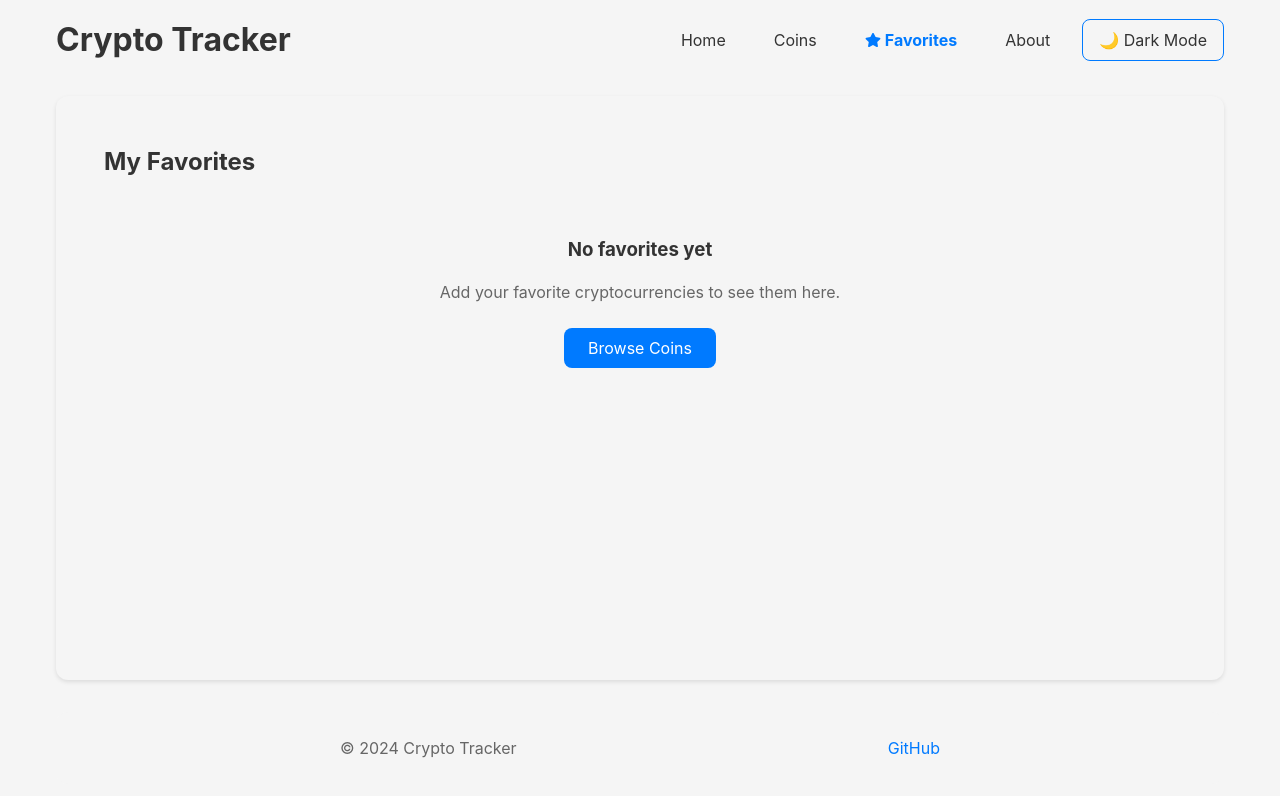
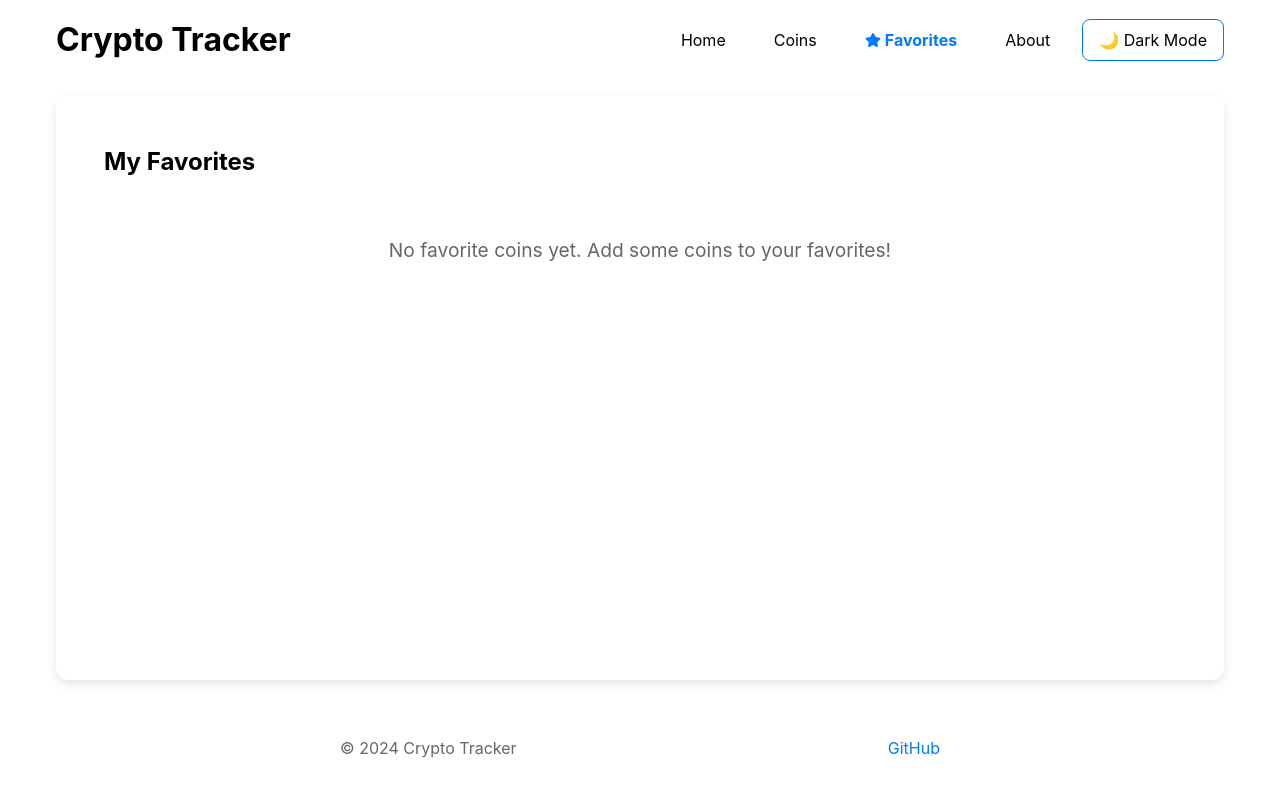
Before and after one commit to azerckid/2025_crypto_tracker, a React (Vite) app: page /favorites in a window 1280 px wide. Shown: the top 796 px of the page. Built offline with nearby package versions, Linux system fonts and the light colour scheme.

Commit message:
Migrate favorites storage to IndexedDB and fix type errors

```diff
--- a/src/hooks/useFavorites.ts
+++ b/src/hooks/useFavorites.ts
@@ -1,20 +1,18 @@
 import { useState, useEffect } from 'react';
 import { Coin } from '../api/coins';
-
-const FAVORITES_KEY = 'crypto_favorites';
+import { db } from '../utils/indexedDB';
 
 export const useFavorites = () => {
     const [favorites, setFavorites] = useState<Coin[]>([]);
     const [isLoading, setIsLoading] = useState(true);
 
-    // 초기 로드 시 localStorage에서 즐겨찾기 가져오기
+    // 초기 로드 시 IndexedDB에서 즐겨찾기 가져오기
     useEffect(() => {
-        const loadFavorites = () => {
+        const loadFavorites = async () => {
             try {
-                const storedFavorites = localStorage.getItem(FAVORITES_KEY);
-                if (storedFavorites) {
-                    setFavorites(JSON.parse(storedFavorites));
-                }
+                await db.openDB();
+                const storedFavorites = await db.getAll();
+                setFavorites(storedFavorites);
             } catch (error) {
                 console.error('Error loading favorites:', error);
             } finally {
@@ -26,33 +24,46 @@ export const useFavorites = () => {
     }, []);
 
     // 즐겨찾기 추가
-    const addFavorite = (coin: Coin) => {
+    const addFavorite = async (coin: Coin) => {
         if (favorites.length >= 5) {
             alert('즐겨찾기는 최대 5개까지만 추가할 수 있습니다.');
             return false;
         }
 
-        if (favorites.some(fav => fav.id === coin.id)) {
-            alert('이미 즐겨찾기에 추가된 코인입니다.');
+        try {
+            const exists = await db.has(coin.id);
+            if (exists) {
+                alert('이미 즐겨찾기에 추가된 코인입니다.');
+                return false;
+            }
+
+            await db.add(coin);
+            setFavorites(prev => [...prev, coin]);
+            return true;
+        } catch (error) {
+            console.error('Error adding favorite:', error);
             return false;
         }
-
-        const newFavorites = [...favorites, coin];
-        setFavorites(newFavorites);
-        localStorage.setItem(FAVORITES_KEY, JSON.stringify(newFavorites));
-        return true;
     };
 
     // 즐겨찾기 제거
-    const removeFavorite = (coinId: string) => {
-        const newFavorites = favorites.filter(coin => coin.id !== coinId);
-        setFavorites(newFavorites);
-        localStorage.setItem(FAVORITES_KEY, JSON.stringify(newFavorites));
+    const removeFavorite = async (coinId: string) => {
+        try {
+            await db.remove(coinId);
+            setFavorites(prev => prev.filter(coin => coin.id !== coinId));
+        } catch (error) {
+            console.error('Error removing favorite:', error);
+        }
     };
 
     // 즐겨찾기 여부 확인
-    const isFavorite = (coinId: string) => {
-        return favorites.some(coin => coin.id === coinId);
+    const isFavorite = async (coinId: string) => {
+        try {
+            return await db.has(coinId);
+        } catch (error) {
+            console.error('Error checking favorite status:', error);
+            return false;
+        }
     };
 
     return {
--- a/src/pages/Coins.tsx
+++ b/src/pages/Coins.tsx
@@ -11,7 +11,6 @@ import SortSection from '../components/filters/SortSection';
 import LoadingSpinner from '../components/loading/LoadingSpinner';
 import ErrorMessage from '../components/error/ErrorMessage';
 import useDebounce from '../hooks/useDebounce';
-import useFavorites from '../hooks/useFavorites';
 
 const CoinsContainer = styled.div`
   padding: ${props => props.theme.spacing.md};
@@ -46,7 +45,6 @@ const Coins = () => {
   const [searchParams, setSearchParams] = useSearchParams();
   const [page, setPage] = useState(1);
   const perPage = 20;
-  const { addFavorite, removeFavorite, isFavorite } = useFavorites();
 
   // URL 파라미터에서 검색, 필터, 정렬 상태 가져오기
   const searchQuery = searchParams.get('search') || '';
@@ -177,14 +175,6 @@ const Coins = () => {
     });
   };
 
-  const handleToggleFavorite = (coin: Coin) => {
-    if (isFavorite(coin.id)) {
-      removeFavorite(coin.id);
-    } else {
-      addFavorite(coin);
-    }
-  };
-
   const isLoading = isCoinsLoading || isSearchLoading || isSearchCoinsLoading;
 
   if (isLoading) {
@@ -244,8 +234,6 @@ const Coins = () => {
             <CoinCard
               key={coin.id}
               coin={coin}
-              isFavorite={isFavorite(coin.id)}
-              onToggleFavorite={() => handleToggleFavorite(coin)}
             />
           ))
         )}
--- a/src/pages/Favorites.tsx
+++ b/src/pages/Favorites.tsx
@@ -1,13 +1,12 @@
-import { useNavigate } from 'react-router-dom';
+import { useQuery } from '@tanstack/react-query';
 import styled from 'styled-components';
-import { useQuery } from '@tanstack/react-query';
-import { fetchCoins, Coin } from '../api/coins';
+import { fetchCoins } from '../api/coins';
+import { useFavorites } from '../hooks/useFavorites';
 import CoinCard from '../components/cards/CoinCard';
 import LoadingSpinner from '../components/loading/LoadingSpinner';
 import ErrorMessage from '../components/error/ErrorMessage';
-import useFavorites from '../hooks/useFavorites';
 
-const FavoritesContainer = styled.div`
+const Container = styled.div`
     padding: ${props => props.theme.spacing.md};
 `;
 
@@ -16,59 +15,30 @@ const Title = styled.h2`
     margin-bottom: ${props => props.theme.spacing.lg};
 `;
 
-const FavoritesList = styled.div`
+const CoinsList = styled.div`
     display: flex;
     flex-direction: column;
     gap: ${props => props.theme.spacing.md};
 `;
 
-const EmptyStateContainer = styled.div`
-  display: flex;
-  flex-direction: column;
-  align-items: center;
-  justify-content: center;
+const EmptyMessage = styled.div`
+    text-align: center;
     padding: ${props => props.theme.spacing.xl};
-  text-align: center;
-`;
-
-const EmptyStateTitle = styled.h3`
-  color: ${props => props.theme.colors.text};
-  margin-bottom: ${props => props.theme.spacing.md};
-`;
-
-const EmptyStateText = styled.p`
     color: ${props => props.theme.colors.textSecondary};
-  margin-bottom: ${props => props.theme.spacing.lg};
-`;
-
-const BrowseButton = styled.button`
-  padding: ${props => props.theme.spacing.sm} ${props => props.theme.spacing.lg};
-  background-color: ${props => props.theme.colors.primary};
-  color: white;
-  border: none;
-  border-radius: ${props => props.theme.borderRadius.md};
-  cursor: pointer;
-  transition: background-color 0.2s ease;
-
-  &:hover {
-    opacity: 0.9;
-  }
+    font-size: 1.2rem;
 `;
 
 const Favorites = () => {
-    const navigate = useNavigate();
-    const { favorites, isLoading: isFavoritesLoading, removeFavorite } = useFavorites();
+    const { favorites, isLoading: isFavoritesLoading } = useFavorites();
 
     // 즐겨찾기 코인의 최신 데이터 가져오기
-    const { data: coins, isLoading: isCoinsLoading, isError, refetch } = useQuery<Coin[]>({
-        queryKey: ['coins', 'favorites'],
-        queryFn: () => fetchCoins(1, 100), // 더 많은 결과를 가져옴
-        enabled: favorites.length > 0,
-        staleTime: 5 * 60 * 1000, // 5 minutes
+    const { data: updatedCoins, isLoading: isCoinsLoading, isError, refetch } = useQuery({
+        queryKey: ['favoriteCoins', favorites.map(f => f.id)],
+        queryFn: () => fetchCoins(1, 100),
+        enabled: favorites.length > 0
     });
 
-    // 즐겨찾기 코인의 최신 데이터 필터링
-    const favoriteCoins = coins?.filter(coin =>
+    const favoriteCoins = updatedCoins?.filter(coin =>
         favorites.some(fav => fav.id === coin.id)
     ) || [];
 
@@ -76,50 +46,41 @@ const Favorites = () => {
 
     if (isLoading) {
         return (
-            <FavoritesContainer>
+            <Container>
                 <LoadingSpinner message="Loading favorites..." />
-            </FavoritesContainer>
+            </Container>
         );
     }
 
     if (isError) {
         return (
-            <FavoritesContainer>
+            <Container>
                 <ErrorMessage
                     message="Error loading coin data. Please try again later."
                     onRetry={() => refetch()}
                 />
-            </FavoritesContainer>
+            </Container>
         );
     }
 
     return (
-        <FavoritesContainer>
+        <Container>
             <Title>My Favorites</Title>
-
             {favorites.length === 0 ? (
-                <EmptyStateContainer>
-                    <EmptyStateTitle>No favorites yet</EmptyStateTitle>
-                    <EmptyStateText>
-                        Add your favorite cryptocurrencies to see them here.
-                    </EmptyStateText>
-                    <BrowseButton onClick={() => navigate('/coins')}>
-                        Browse Coins
-                    </BrowseButton>
-                </EmptyStateContainer>
+                <EmptyMessage>
+                    No favorite coins yet. Add some coins to your favorites!
+                </EmptyMessage>
             ) : (
-                <FavoritesList>
+                <CoinsList>
                     {favoriteCoins.map((coin) => (
                         <CoinCard
                             key={coin.id}
                             coin={coin}
-                            isFavorite={true}
-                            onToggleFavorite={() => removeFavorite(coin.id)}
                         />
                     ))}
-                </FavoritesList>
+                </CoinsList>
             )}
-        </FavoritesContainer>
+        </Container>
     );
 };
 
--- a/src/styles/theme.ts
+++ b/src/styles/theme.ts
@@ -1,55 +1,86 @@
-import { DefaultTheme } from 'styled-components';
+export interface Theme {
+    colors: {
+        primary: string;
+        surface: string;
+        text: string;
+        textSecondary: string;
+        error: string;
+        success: string;
+        cardBg: string;
+        danger: string;
+    };
+    spacing: {
+        xs: string;
+        sm: string;
+        md: string;
+        lg: string;
+        xl: string;
+    };
+    borderRadius: {
+        sm: string;
+        md: string;
+        lg: string;
+    };
+    shadows: {
+        sm: string;
+        md: string;
+    };
+}
 
-export const lightTheme: DefaultTheme = {
+export const lightTheme: Theme = {
     colors: {
         primary: '#007AFF',
-        surface: '#F5F5F5',
-        text: '#333333',
+        surface: '#FFFFFF',
+        text: '#000000',
         textSecondary: '#666666',
         error: '#FF3B30',
         success: '#34C759',
+        cardBg: '#FFFFFF',
+        danger: '#FF3B30'
     },
     spacing: {
-        xs: '0.25rem',
-        sm: '0.5rem',
-        md: '1rem',
-        lg: '1.5rem',
-        xl: '2rem',
+        xs: '4px',
+        sm: '8px',
+        md: '16px',
+        lg: '24px',
+        xl: '32px'
     },
     borderRadius: {
         sm: '4px',
         md: '8px',
-        lg: '12px',
+        lg: '12px'
     },
     shadows: {
-        sm: '0 1px 2px rgba(0, 0, 0, 0.05)',
-        md: '0 2px 4px rgba(0, 0, 0, 0.1)',
-    },
+        sm: '0 2px 4px rgba(0, 0, 0, 0.1)',
+        md: '0 4px 8px rgba(0, 0, 0, 0.1)'
+    }
 };
 
-export const darkTheme: DefaultTheme = {
+export const darkTheme: Theme = {
     colors: {
         primary: '#0A84FF',
         surface: '#1C1C1E',
         text: '#FFFFFF',
-        textSecondary: '#EBEBF5',
+        textSecondary: '#8E8E93',
         error: '#FF453A',
         success: '#32D74B',
+        cardBg: '#2C2C2E',
+        danger: '#FF453A'
     },
     spacing: {
-        xs: '0.25rem',
-        sm: '0.5rem',
-        md: '1rem',
-        lg: '1.5rem',
-        xl: '2rem',
+        xs: '4px',
+        sm: '8px',
+        md: '16px',
+        lg: '24px',
+        xl: '32px'
     },
     borderRadius: {
         sm: '4px',
         md: '8px',
-        lg: '12px',
+        lg: '12px'
     },
     shadows: {
-        sm: '0 1px 2px rgba(0, 0, 0, 0.2)',
-        md: '0 2px 4px rgba(0, 0, 0, 0.3)',
-    },
+        sm: '0 2px 4px rgba(0, 0, 0, 0.2)',
+        md: '0 4px 8px rgba(0, 0, 0, 0.2)'
+    }
 };
--- /dev/null
+++ b/src/utils/indexedDB.ts
@@ -0,0 +1,93 @@
+import { Coin } from '../api/coins';
+
+class IndexedDBWrapper {
+    private db: IDBDatabase | null = null;
+    private readonly DB_NAME = 'crypto_tracker';
+    private readonly DB_VERSION = 1;
+    private readonly STORE_NAME = 'favorites';
+
+    async openDB(): Promise<void> {
+        return new Promise((resolve, reject) => {
+            const request = indexedDB.open(this.DB_NAME, this.DB_VERSION);
+
+            request.onerror = () => reject(request.error);
+            request.onsuccess = () => {
+                this.db = request.result;
+                resolve();
+            };
+
+            request.onupgradeneeded = (event) => {
+                const db = (event.target as IDBOpenDBRequest).result;
+                if (!db.objectStoreNames.contains(this.STORE_NAME)) {
+                    db.createObjectStore(this.STORE_NAME, { keyPath: 'id' });
+                }
+            };
+        });
+    }
+
+    async getAll(): Promise<Coin[]> {
+        return new Promise((resolve, reject) => {
+            if (!this.db) {
+                reject(new Error('Database not initialized'));
+                return;
+            }
+
+            const transaction = this.db.transaction(this.STORE_NAME, 'readonly');
+            const store = transaction.objectStore(this.STORE_NAME);
+            const request = store.getAll();
+
+            request.onsuccess = () => resolve(request.result);
+            request.onerror = () => reject(request.error);
+        });
+    }
+
+    async add(coin: Coin): Promise<void> {
+        return new Promise((resolve, reject) => {
+            if (!this.db) {
+                reject(new Error('Database not initialized'));
+                return;
+            }
+
+            const transaction = this.db.transaction(this.STORE_NAME, 'readwrite');
+            const store = transaction.objectStore(this.STORE_NAME);
+            const request = store.add(coin);
+
+            request.onsuccess = () => resolve();
+            request.onerror = () => reject(request.error);
+        });
+    }
+
+    async remove(coinId: string): Promise<void> {
+        return new Promise((resolve, reject) => {
+            if (!this.db) {
+                reject(new Error('Database not initialized'));
+                return;
+            }
+
+            const transaction = this.db.transaction(this.STORE_NAME, 'readwrite');
+            const store = transaction.objectStore(this.STORE_NAME);
+            const request = store.delete(coinId);
+
+            request.onsuccess = () => resolve();
+            request.onerror = () => reject(request.error);
+        });
+    }
+
+    async has(coinId: string): Promise<boolean> {
+        return new Promise((resolve, reject) => {
+            if (!this.db) {
+                reject(new Error('Database not initialized'));
+                return;
+            }
+
+            const transaction = this.db.transaction(this.STORE_NAME, 'readonly');
+            const store = transaction.objectStore(this.STORE_NAME);
+            const request = store.get(coinId);
+
+            request.onsuccess = () => resolve(!!request.result);
+            request.onerror = () => reject(request.error);
+        });
+    }
+}
+
+export const db = new IndexedDBWrapper();
```
Also changed, not shown: src/components/cards/CoinCard.tsx (+101 -100 lines), src/styles/styled.d.ts (+2 -26 lines). Lines whose indentation alone changed are shown as unchanged.
